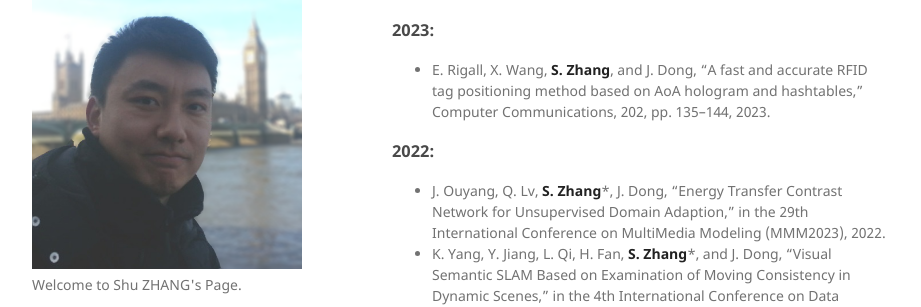
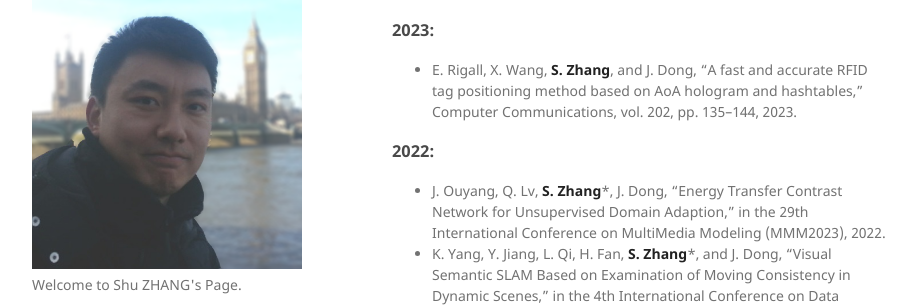
Before and after one commit to jackyspeed/aboutzhangshu, a Jekyll site: the page built from index.md, in a window 1280 px wide and 900 px high, scrolled down 1340 px. Shown: the part 200-507 px from the top of the window, without its empty margins (178-1099 px from the left). Built offline with Jekyll 4.4.1, drawn with Linux system fonts in a browser that asks for light colours; our own code applies the rules of GitHub Pages for plain Markdown files.

Commit message:
Update index.md

```diff
--- a/index.md
+++ b/index.md
@@ -62,7 +62,7 @@ Shu Zhang is currently a Associate Professor and Postgraduate supervisor with Oc
 
 ### 2023:
 
-- E. Rigall, X. Wang, **S. Zhang**, and J. Dong, "A fast and accurate RFID tag positioning method based on AoA hologram and hashtables," Computer Communications, 202, pp. 135–144, 2023.
+- E. Rigall, X. Wang, **S. Zhang**, and J. Dong, "A fast and accurate RFID tag positioning method based on AoA hologram and hashtables," Computer Communications, vol. 202, pp. 135–144, 2023.
 
 
 ### 2022:
```
